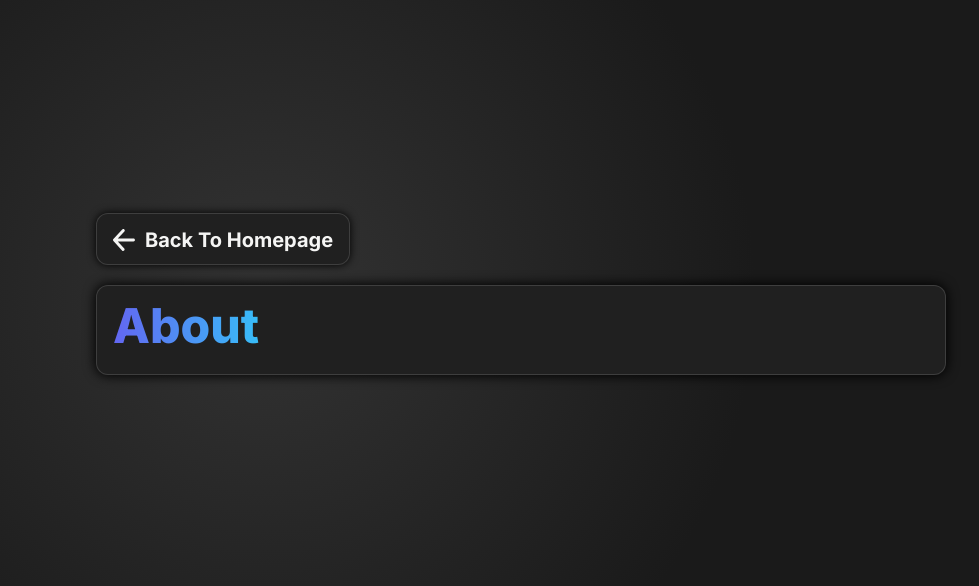
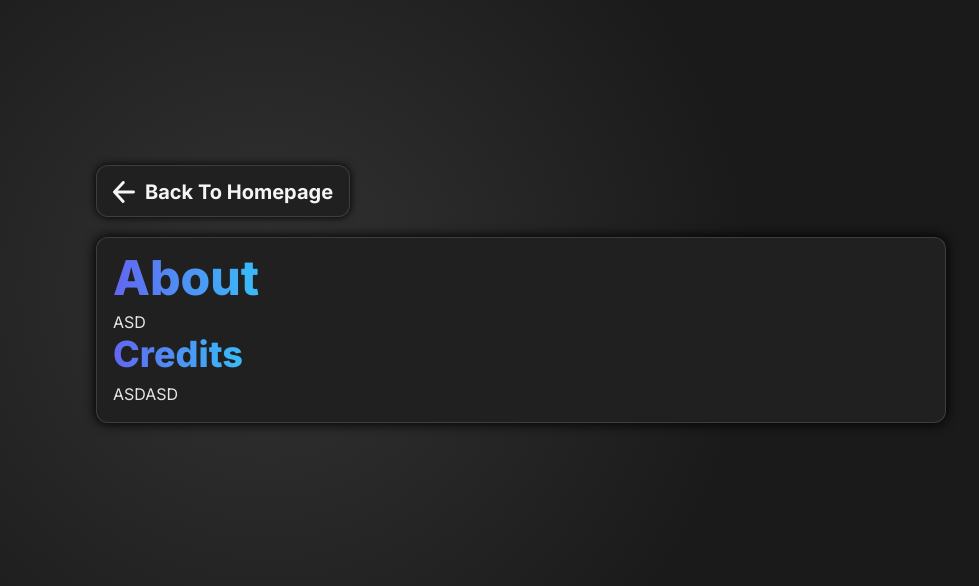
Before and after one commit to vik-ma/portfolio, a Next.js app: page /about in a window 1280 px wide. Shown: the part 106-692 px from the top of the page, without its empty margins (119-1098 px from the left). Built offline with nearby package versions, Linux system fonts and the light colour scheme.

Commit message:
Added Credits h2 tag to AboutPage

```diff
--- a/app/components/AboutPage.tsx
+++ b/app/components/AboutPage.tsx
@@ -1,11 +1,14 @@
 export default function AboutPage() {
   return (
-    <div>
-      <h1
-        className={`w-fit pb-0.5 md:pb-2 text-3xl md:text-5xl font-extrabold bg-clip-text text-transparent bg-gradient-to-r from-indigo-500 to-sky-400`}
-      >
+    <div className="text-stone-200">
+      <h1 className="w-fit pb-0.5 md:pb-2 text-3xl md:text-5xl font-extrabold bg-clip-text text-transparent bg-gradient-to-r from-indigo-500 to-sky-400">
         About
       </h1>
+      <p>ASD</p>
+      <h2 className="w-fit pb-0.5 md:pb-2 text-2xl md:text-4xl font-extrabold bg-clip-text text-transparent bg-gradient-to-r from-indigo-500 to-sky-400">
+        Credits
+      </h2>
+      <p>ASDASD</p>
     </div>
   );
 }
```
